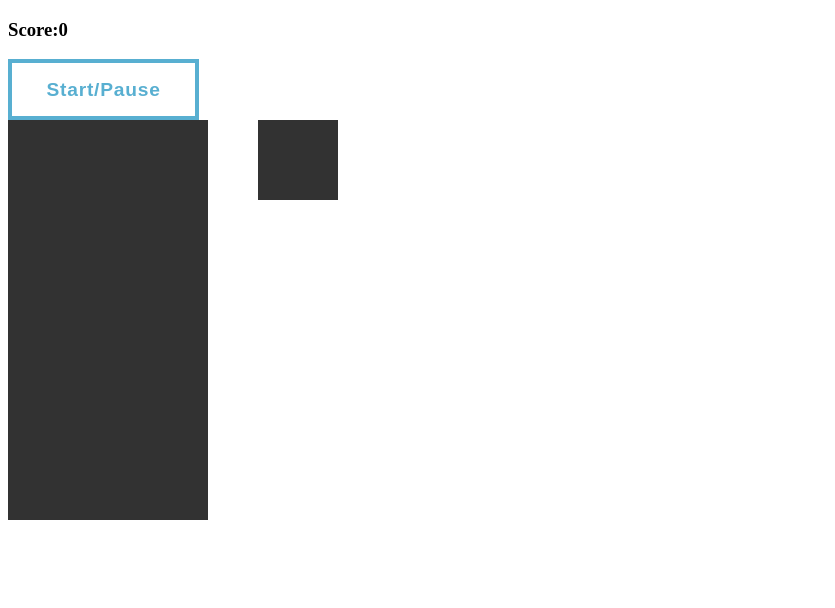
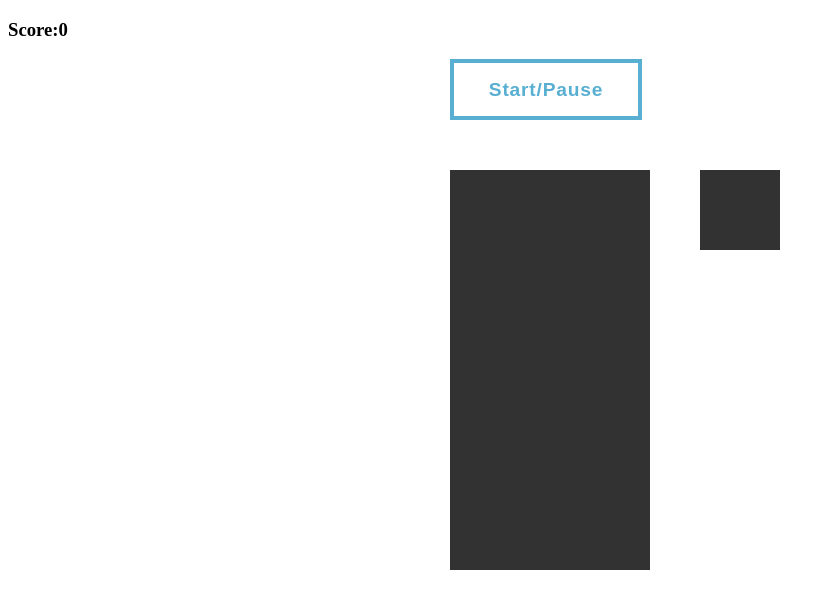
Before and after one commit to kallyas/tetris, a plain HTML site: page index.html in a window 1280 px wide. Shown: the whole page, without its empty margins (0-835 px from the left). Drawn offline with Linux system fonts and the light colour scheme.

Commit message:
Corrected Positioning

```diff
--- a/style.css
+++ b/style.css
@@ -10,6 +10,8 @@
   display: flex;
   flex-wrap: wrap;
   background-color: rgb(50, 50, 50);
+  margin-top: 50px;
+  margin-left: 35%;
 }
 
 .grid div {
@@ -24,6 +26,7 @@
 
 .mini-grid {
   margin-left: 50px;
+  margin-top: 50px;
   width: 80px;
   height: 80px;
   display: flex;
@@ -42,6 +45,7 @@
   -webkit-transition: color 0.25s 0.0833333333s;
   transition: color 0.25s 0.0833333333s;
   position: relative;
+  margin-left: 35%;
 }
 
 #start-button::before, #start-button::after {
```
